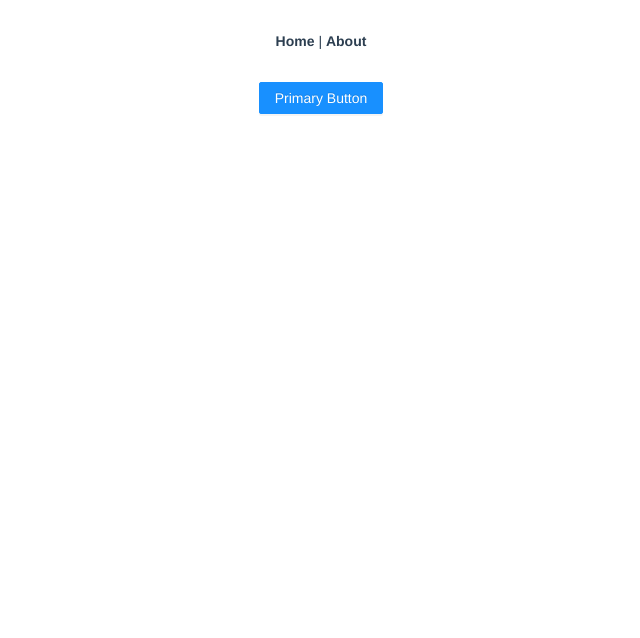
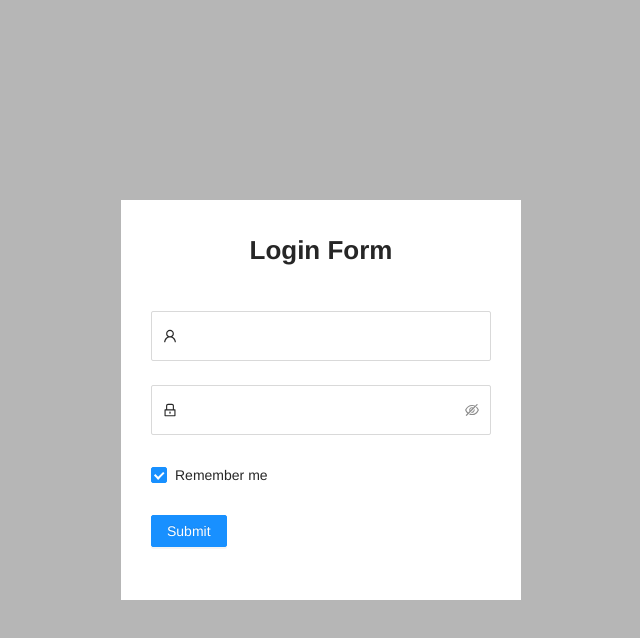
Before and after one commit to Lo-yd/vue-admin, a Vue app: page /login in a window 1280 px wide. Shown: the top 638 px of the page, without its empty margins (319-959 px from the left). Built offline with nearby package versions, Linux system fonts and the light colour scheme.

Commit message:
update:login

```diff
--- a/src/App.vue
+++ b/src/App.vue
@@ -1,30 +1,3 @@
 <template>
-  <nav>
-    <router-link to="/">Home</router-link> |
-    <router-link to="/about">About</router-link>
-  </nav>
   <router-view />
 </template>
-
-<style lang="less">
-#app {
-  font-family: Avenir, Helvetica, Arial, sans-serif;
-  -webkit-font-smoothing: antialiased;
-  -moz-osx-font-smoothing: grayscale;
-  text-align: center;
-  color: #2c3e50;
-}
-
-nav {
-  padding: 30px;
-
-  a {
-    font-weight: bold;
-    color: #2c3e50;
-
-    &.router-link-exact-active {
-      color: #42b983;
-    }
-  }
-}
-</style>
--- /dev/null
+++ b/src/assets/css/common.less
@@ -0,0 +1,191 @@
+html,
+body,
+div,
+span,
+applet,
+object,
+iframe,
+h1,
+h2,
+h3,
+h4,
+h5,
+h6,
+p,
+blockquote,
+pre,
+a,
+abbr,
+acronym,
+address,
+big,
+cite,
+code,
+del,
+dfn,
+em,
+img,
+ins,
+kbd,
+q,
+s,
+samp,
+small,
+strike,
+strong,
+sub,
+sup,
+tt,
+var,
+b,
+u,
+i,
+center,
+dl,
+dt,
+dd,
+ol,
+ul,
+li,
+fieldset,
+form,
+label,
+legend,
+table,
+caption,
+tbody,
+tfoot,
+thead,
+tr,
+th,
+td,
+article,
+aside,
+canvas,
+details,
+embed,
+figure,
+figcaption,
+footer,
+header,
+hgroup,
+menu,
+nav,
+output,
+ruby,
+section,
+summary,
+time,
+mark,
+audio,
+video {
+  margin: 0;
+  padding: 0;
+  border: 0;
+  font-size: 100%;
+  font: inherit;
+  vertical-align: baseline;
+}
+
+/* HTML5 display-role reset for older browsers */
+article,
+aside,
+details,
+figcaption,
+figure,
+footer,
+header,
+hgroup,
+menu,
+nav,
+section {
+  display: block;
+}
+ol,
+ul {
+  list-style: none;
+}
+
+blockquote,
+q {
+  quotes: none;
+}
+
+blockquote:before,
+blockquote:after,
+q:before,
+q:after {
+  content: '';
+  content: none;
+}
+
+table {
+  border-collapse: collapse;
+  border-spacing: 0;
+}
+
+::selection {
+  background-color: #b3d4fc;
+  text-shadow: none;
+}
+
+ul {
+  margin: 0;
+  padding: 0;
+}
+
+li {
+  list-style: none;
+}
+.clearfix {
+  &:after {
+    visibility: hidden;
+    display: block;
+    font-size: 0;
+    content: ' ';
+    clear: both;
+    height: 0;
+  }
+}
+/* ===============
+   自定义页面样式
+   =============== */
+html {
+  height: 100%;
+  box-sizing: border-box;
+}
+#app {
+  height: 100%;
+}
+body {
+  height: 100%;
+  font-family: Helvetica Neue, Helvetica, PingFang SC, Hiragino Sans GB, Microsoft YaHei, Arial, sans-serif;
+}
+
+a,
+a:focus,
+a:hover {
+  cursor: pointer;
+  color: inherit;
+  text-decoration: none;
+}
+
+/*公共类*/
+.fl {
+  float: left;
+}
+.fr {
+  float: right;
+}
+.al {
+  text-align: left;
+}
+.ac {
+  text-align: center;
+}
+.ar {
+  text-align: right;
+}
+.hide {
+  display: none;
+}
--- a/src/main.ts
+++ b/src/main.ts
@@ -5,5 +5,6 @@ import store from "./store";
 
 import Antd from "ant-design-vue";
 import "ant-design-vue/dist/antd.css";
+import "@/assets/css/common.less";
 
 createApp(App).use(store).use(router).use(Antd).mount("#app");
--- a/src/views/LoginView.vue
+++ b/src/views/LoginView.vue
@@ -1,7 +1,111 @@
 <template>
-  <a-button type="primary">Primary Button</a-button>
+  <div class="login-container">
+    <section class="login-form">
+      <a-form
+        class="form"
+        :model="formState"
+        name="loginForm"
+        autocomplete="off"
+        @finish="onFinish"
+        @finishFailed="onFinishFailed"
+      >
+        <h3 class="title">Login Form</h3>
+        <a-form-item
+          name="username"
+          :rules="[{ required: true, message: 'Please input your username!' }]"
+        >
+          <a-input v-model:value="formState.username">
+            <template #prefix>
+              <UserOutlined class="site-form-item-icon" />
+            </template>
+          </a-input>
+        </a-form-item>
+
+        <a-form-item
+          name="password"
+          :rules="[{ required: true, message: 'Please input your password!' }]"
+        >
+          <a-input-password v-model:value="formState.password">
+            <template #prefix>
+              <LockOutlined class="site-form-item-icon" />
+            </template>
+          </a-input-password>
+        </a-form-item>
+
+        <a-form-item name="remember">
+          <a-checkbox v-model:checked="formState.remember"
+            >Remember me</a-checkbox
+          >
+        </a-form-item>
+
+        <a-form-item>
+          <a-button type="primary" html-type="submit">Submit</a-button>
+        </a-form-item>
+      </a-form>
+    </section>
+  </div>
 </template>
+<script lang="ts" setup>
+import { reactive } from "vue";
+import { UserOutlined, LockOutlined } from "@ant-design/icons-vue";
 
-<script lang="ts">
-export default {};
+interface FormState {
+  username: string;
+  password: string;
+  remember: boolean;
+}
+const formState = reactive<FormState>({
+  username: "",
+  password: "",
+  remember: true,
+});
+const onFinish = (values: any) => {
+  console.log("Success:", values);
+};
+const onFinishFailed = (errorInfo: any) => {
+  console.log("Failed:", errorInfo);
+};
 </script>
+<style lang="less" scoped>
+.login-container {
+  min-height: 100%;
+  width: 100%;
+  display: flex;
+  flex-direction: column;
+  align-content: center;
+  align-items: center;
+  justify-content: center;
+  flex-wrap: nowrap;
+  background-color: #b6b6b6;
+  .login-form {
+    display: flex;
+    align-content: center;
+    justify-content: center;
+    align-items: center;
+    background-color: #ffffff;
+    height: 400px;
+    width: 400px;
+    .form {
+      height: 100%;
+      width: 100%;
+      padding: 30px;
+      .title {
+        font-size: 26px;
+        // color: #eee;
+        margin: 0 auto 40px auto;
+        text-align: center;
+        font-weight: 700;
+      }
+      .ant-form-item {
+        .ant-input-affix-wrapper {
+          height: 50px;
+          input.ant-input {
+            // padding: 20px;
+            background-color: pink;
+          }
+        }
+      }
+    }
+  }
+}
+</style>
```
Also changed, not shown: 2 other files (tests, documents, lock files or other folders).
